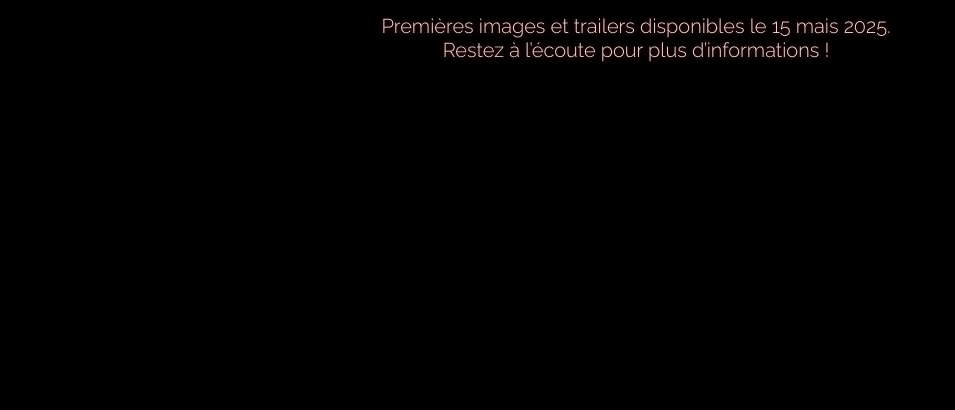
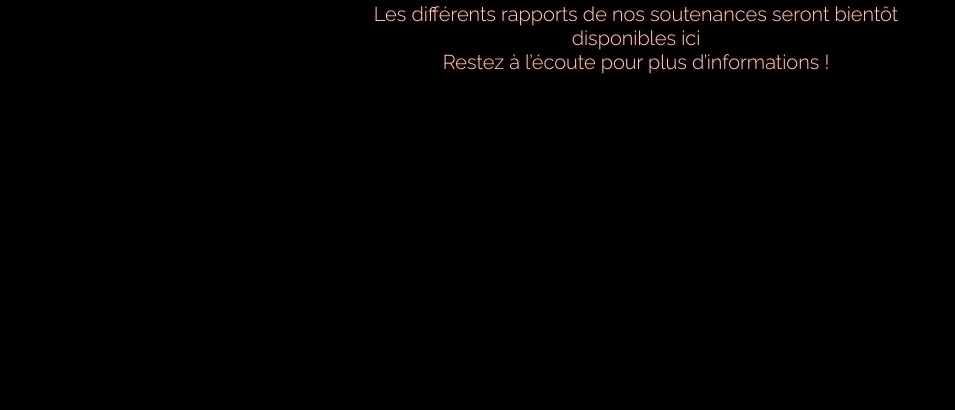
Before and after one commit to PseudoIntrouvable/git-web-lurking-home, a plain HTML site: page ressources.html in a window 1280 px wide. Shown: the part 470-880 px from the top of the page, without its empty margins (4-959 px from the left). Drawn offline with Linux system fonts and the light colour scheme.

Commit message:
ivybuvguvt

```diff
--- a/ressources.html
+++ b/ressources.html
@@ -14,7 +14,7 @@
             <img src="images/logo-lrmh.png" alt="Logo LRMH Corp" class="logo-lrmh" />
         </div>
         <nav>
-            <a href="home.html">Accueil</a>
+            <a href="index.html">Accueil</a>
             <a href="equipe.html">Équipe</a>
             <a href="telecharger.html">Télécharger</a>
             <a href="ressources.html">Ressources</a>
@@ -23,8 +23,7 @@
 
     <main class="hero">
         <h1>Ressources</h1>
-        <p>Premières images et trailers disponibles
-            le 15 mais 2025.
+        <p>Les différents rapports de nos soutenances seront bientôt disponibles ici
             <br>Restez à l’écoute pour plus d’informations !</p>
         </p>
     </main>
```
Also changed, not shown: equipe.html (+1 -1 lines), exploration.html (+1 -1 lines), index.html (+1 -1 lines), telecharger.html (+1 -1 lines).
